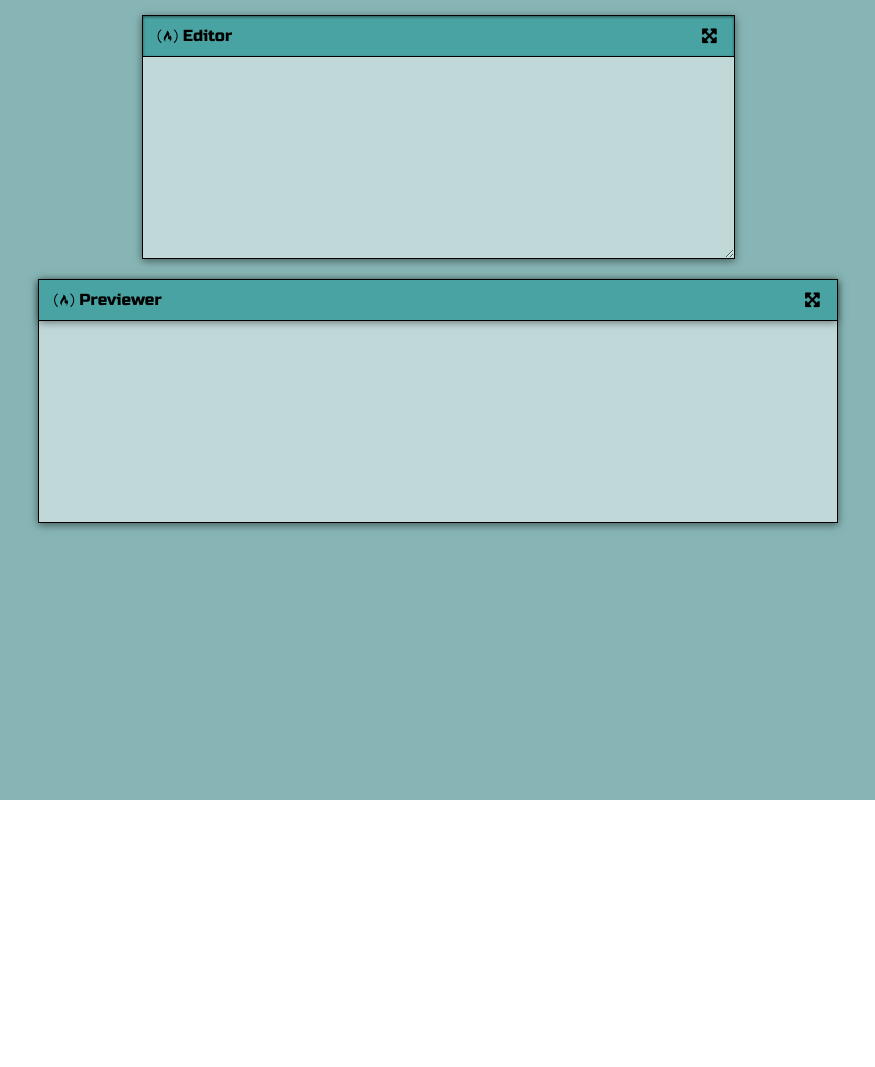
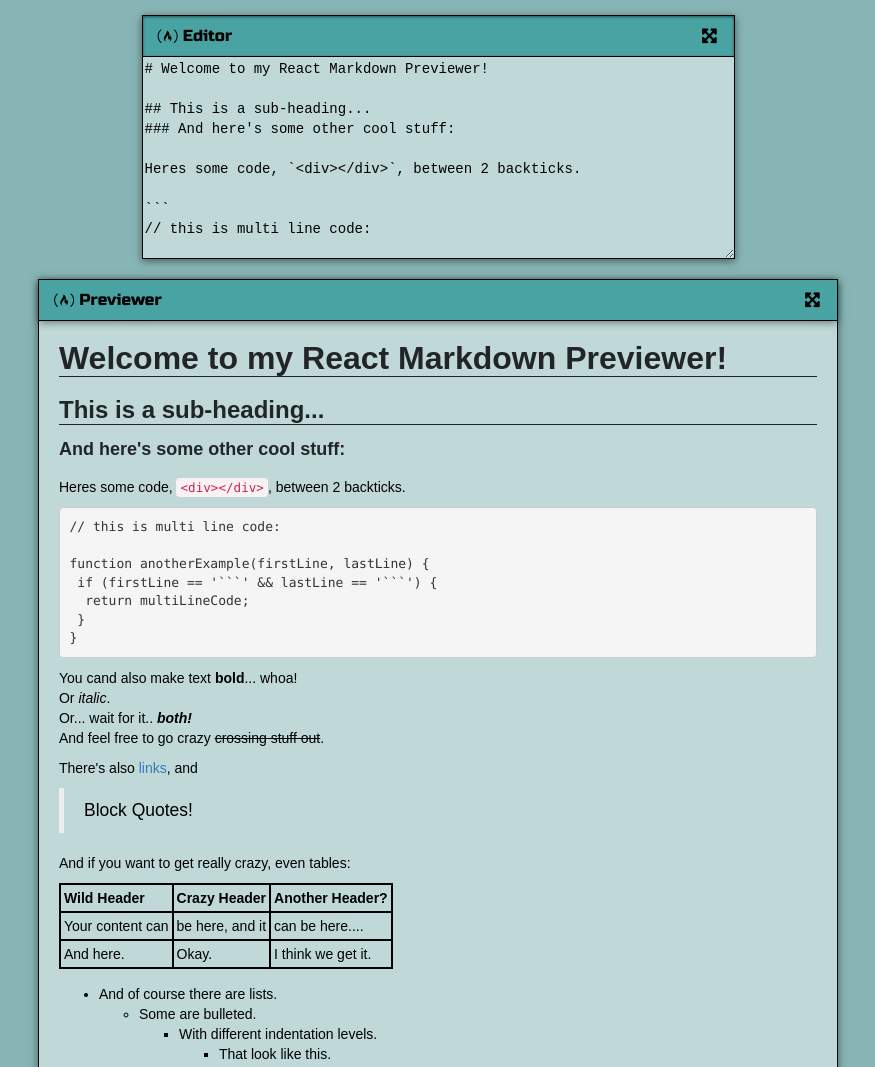
Before and after one commit to syntaxorange/markdown_previewer, a plain HTML site: page index.html in a window 1280 px wide. Shown: the top 1067 px of the page, without its empty margins (202-1077 px from the left). Before the commit the page ends 800 px from the top, so only its background shows below. Drawn offline with nearby package versions, Linux system fonts and the light colour scheme.

Commit message:
add marked text

```diff
--- a/index.html
+++ b/index.html
@@ -12,37 +12,89 @@
   <script src="https://unpkg.com/react@18/umd/react.development.js" crossorigin></script>
   <script src="https://unpkg.com/react-dom@18/umd/react-dom.development.js" crossorigin></script>
   <script src="https://unpkg.com/babel-standalone@6/babel.min.js"></script>
+  <script src="https://cdnjs.cloudflare.com/ajax/libs/marked/4.2.3/marked.min.js"></script>
 </head>
 <body>
-  <div class="container-fluid">
-    <div class="row">
-      <div class="col-xs-offset-3 col-xs-6">
-        <div class="panel panel-success" id="panel-editor">
-          <div class="panel-heading">
-            <h3 class="panel-title"><i class="fab fa-free-code-camp"></i> <span>Editor</span></h3>
-            <i class="fas fa-arrows-alt"></i>
+  <div class="container-fluid" id="root"></div>
+
+  <script type="text/babel">
+    marked.setOptions({
+      breaks: true
+    });
+
+    class RenderEditor extends React.Component {
+      constructor(props) {
+        super(props);
+      }
+
+      render() {
+        return (
+          <div className="col-xs-offset-3 col-xs-6">
+            <div className="panel panel-success" id="panel-editor">
+              <div className="panel-heading">
+                <h3 className="panel-title"><i className="fab fa-free-code-camp"></i> <span>Editor</span></h3>
+                <i className="fas fa-arrows-alt"></i>
               </div>
-          <div class="panel-body">
-            <textarea id="editor"></textarea>
+              <div className="panel-body">
+                <textarea id="editor" onChange={this.props.handleChange} value={this.props.text}></textarea>
               </div>
             </div>
           </div>
+        );
+      }
+    }
+
+    class RenderPreviewer extends React.Component {
+      constructor(props) {
+        super(props);
+      }
+
+      render() {
+        return (
+          <div className="col-xs-offset-2 col-xs-8">
+            <div className="panel panel-success" id="panel-preview">
+              <div className="panel-heading">
+                <h3 className="panel-title"><i className="fab fa-free-code-camp"></i> <span>Previewer</span></h3>
+                <i className="fas fa-arrows-alt"></i>
               </div>
-    <div class="row">
-      <div class="col-xs-offset-2 col-xs-8">
-        <div class="panel panel-success" id="panel-preview">
-          <div class="panel-heading">
-            <h3 class="panel-title"><i class="fab fa-free-code-camp"></i> <span>Previewer</span></h3>
-            <i class="fas fa-arrows-alt"></i>
-          </div>
-          <div class="panel-body" id="preview">
+              <div className="panel-body" id="preview" dangerouslySetInnerHTML={{ __html: this.props.markup }}></div>
             </div>
           </div>
+        );
+      }
+    }
+
+    class App extends React.Component {
+      constructor(props) {
+        super(props);
+        this.state = {
+          text: '# Welcome to my React Markdown Previewer!\n\n## This is a sub-heading...\n### And here\'s some other cool stuff:\n\nHeres some code, \`<div></div>\`, between 2 backticks.\n\n\`\`\`\n\/\/ this is multi line code:\n\nfunction anotherExample(firstLine, lastLine) {\n if (firstLine == \'\`\`\`\' \&\& lastLine == \'\`\`\`\') {\n  return multiLineCode;\n }\n}\n\`\`\`\nYou cand also make text **bold**... whoa!\nOr _italic_.\nOr... wait for it.. **_both!_**\nAnd feel free to go crazy ~~crossing stuff out~~.\n\nThere\'s also [links](https://www.freecodecamp.org), and\n> Block Quotes!\n\nAnd if you want to get really crazy, even tables:\n\nWild Header | Crazy Header | Another Header?\n------------ | ------------- | -------------\nYour content can | be here, and it | can be here....\nAnd here. | Okay. | I think we get it.\n- And of course there are lists.\n  - Some are bulleted.\n    - With different indentation levels.\n      - That look like this.\n1. And there are numbered lists too.\n1. Use just 1s if you want!\n1. And last but not least, let\'s not forget embedded images:\n\n![freeCodeCamp Logo](https://cdn.freecodecamp.org/testable-projects-fcc/images/fcc_secondary.svg)',
+        }
+        this.handleChange = this.handleChange.bind(this);
+      }
+
+      handleChange(event) {
+        this.setState({
+          text: event.target.value
+        });
+      }
+
+      render() {
+        return (
+          <div>
+            <div className="row">
+              <RenderEditor handleChange={this.handleChange} text={this.state.text} />
+            </div>
+            <div className="row">
+              <RenderPreviewer markup={marked.parse(this.state.text)} />
             </div>
           </div>
-  </div>
+        );
+      }
+    }
 
-  <script type="text/babel">
+    const root = ReactDOM.createRoot(document.getElementById('root'));
+    root.render(<App />);
   </script>
 </body>
 </html>
--- a/style.css
+++ b/style.css
@@ -3,7 +3,7 @@ html, body {
 }
 
 .container-fluid {
-  height: 100%;
+  min-height: 100%;
   padding-top: 15px;
   background-color: #87b5b5;
 }
@@ -71,9 +71,17 @@ textarea:focus {
 }
 
 #preview {
+  font-family: sans-serif;
+  padding: 20px;
   min-height:201px;
   color: #000000;
   background-color: #c0d8d8;
+}
+
+#preview h1,
+#preview h2,
+#preview h3 {
+  font-weight: 700;
 }
 
 .fa-free-code-camp {
@@ -91,3 +99,44 @@ textarea:focus {
 .fa-arrows-alt:hover {
   color: #57e2b1;
 }
+
+h1, h2, h3 {
+  width: 100%;
+  margin: 0 0 20px;
+  color: #212529;
+  border-bottom: 1px solid #212529;
+}
+
+h1 {
+  font-size: 32px;
+}
+
+h2 {
+  font-size: 24px;
+  margin: 0 0 15px;
+}
+
+h3 {
+  font-size: 18px;
+  margin: 0 0 18px;
+  border-bottom: 0;
+}
+
+p {
+  font-weight: 400;
+}
+
+table {
+  margin-bottom: 15px;
+  border: 2px solid black;
+}
+
+th, td {
+  padding: 3px;
+  border: 2px solid black;
+}
+
+img {
+  width: 100%;
+  padding: 15px;
+}
```
Lines whose indentation alone changed are shown as unchanged.
